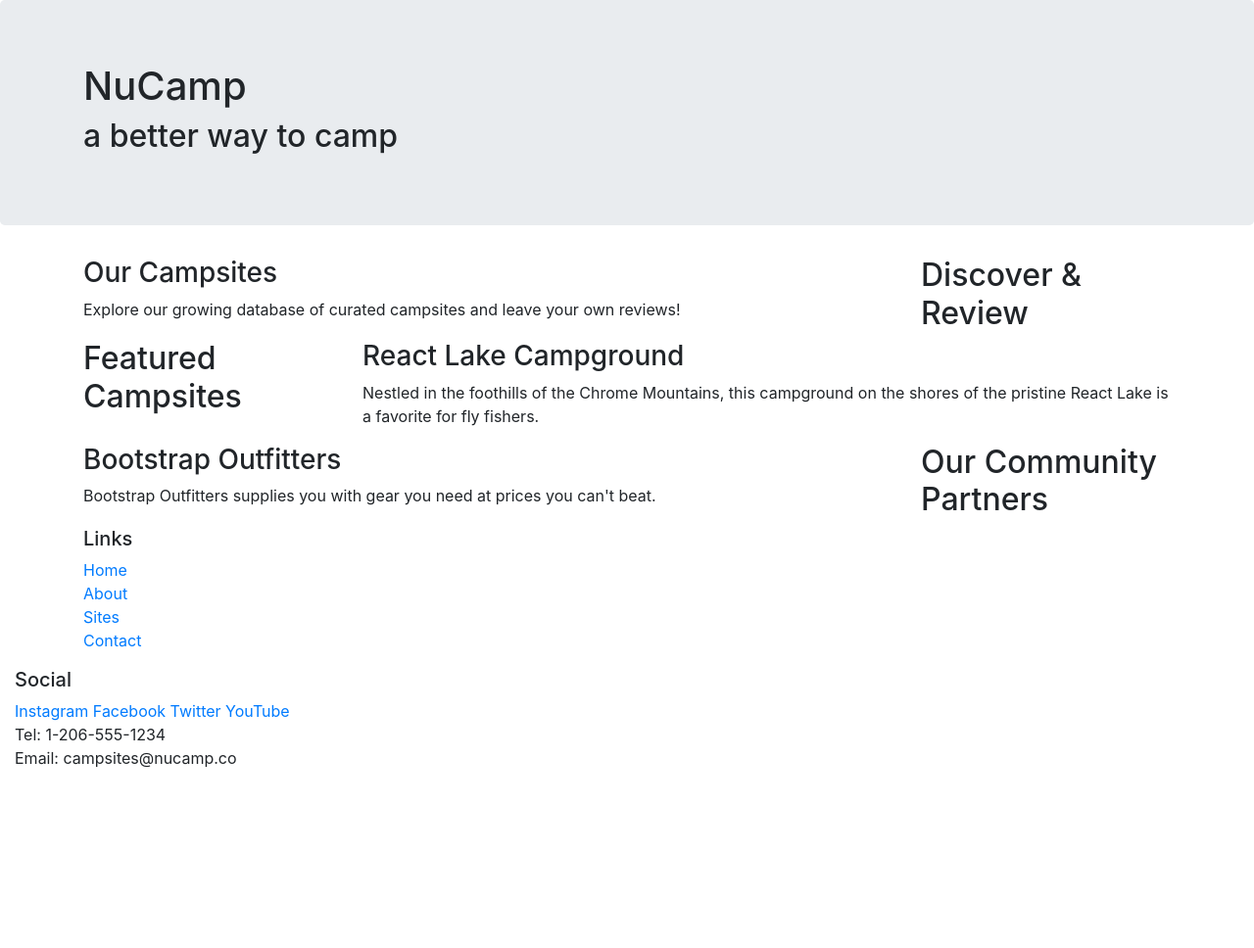
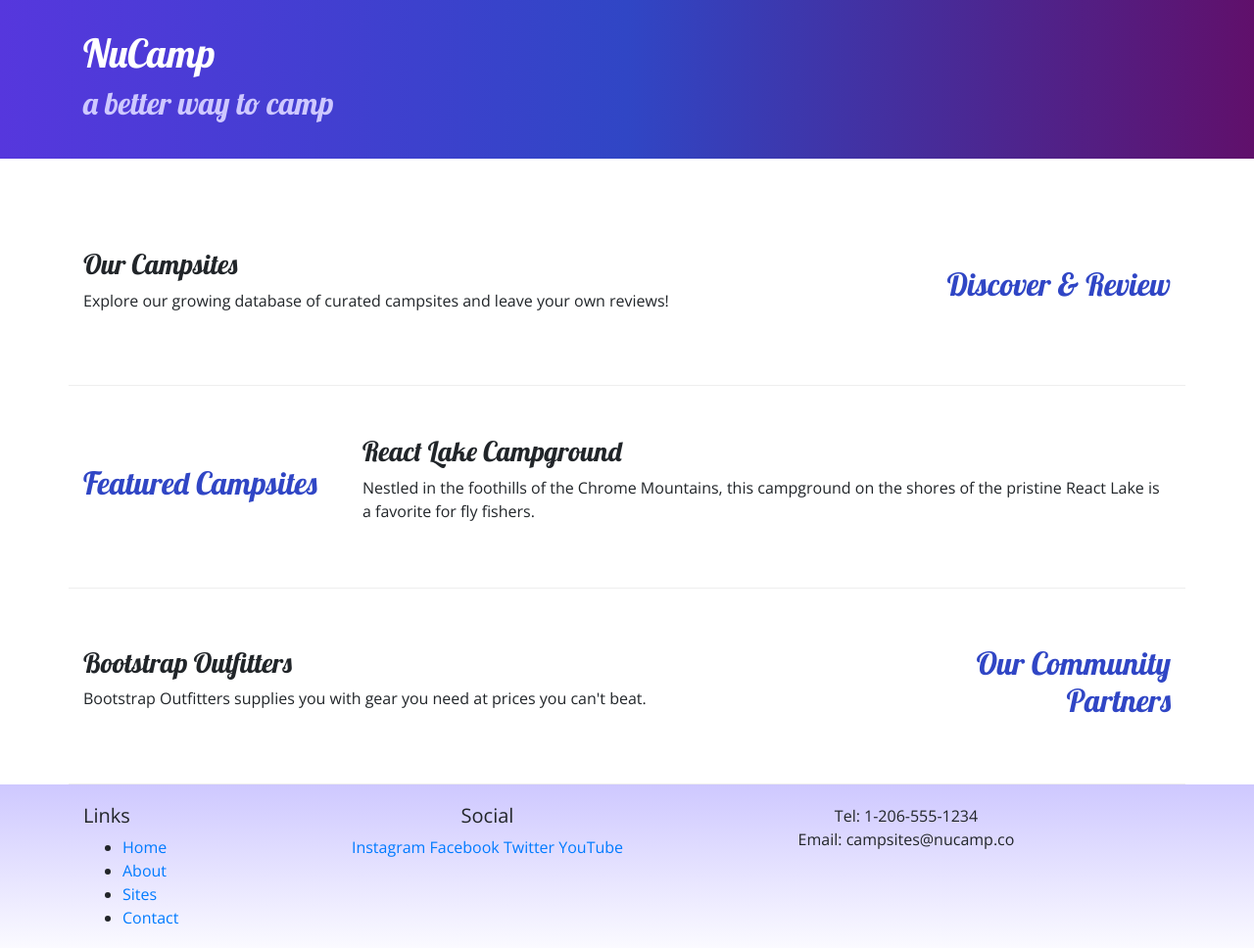
Before and after one commit to surafel9/Bootstrap-Test, a website: page index.html in a window 1280 px wide. Shown: the whole page at 98% size. Before the commit the page ends 800 px from the top, so only its background shows below. Drawn offline with nearby package versions, Linux system fonts and the light colour scheme.

Commit message:
Nucampsite with grid layout

```diff
--- /dev/null
+++ b/css/styles.css
@@ -0,0 +1,29 @@
+body{
+    font-family: "Open Sans", sans-serif;
+}
+h1, h2, h3 {
+    font-family: "Lobster", cursive;
+}
+
+h2{
+    color: #3046c5;
+}
+header h2 {
+    color: #CEC8FF;
+}
+footer{
+    background-image: linear-gradient(#CEC8FF, #fff);
+    padding: 20px 0;
+}
+.jumbotron{
+    padding: 30px;
+    background-image: linear-gradient(to right, #5637DD, #3046C5, #60106B);
+    color: #fff;
+}
+.row-content{
+    padding: 50px 0;
+    border-bottom: 1px ridge;
+    min-height: 200px;
+
+
+}
--- a/index.html
+++ b/index.html
@@ -8,13 +8,16 @@
 
       <!-- Bootstrap CSS -->
       <link rel="stylesheet" href="node_modules/bootstrap/dist/css/bootstrap.min.css" />
+      <link rel="stylesheet" href="https://fonts.googleapis.com/css?family=Lobster|Open+Sans" />
+      <link rel="stylesheet" href="css/styles.css">
+
 </head>
 
 <body>
 
-    <header class="jumbotron">
+    <header class="jumbotron jumbotron-fluid">
         <div class="container">
-            <div class="row">
+            <div class="row align-items-center">
                 <div class="col">
                     <h1>NuCamp</h1>
                     <h2>a better way to camp</h2>
@@ -24,9 +27,9 @@
     </header>
 
     <div class="container">
-        <div class="row">
+        <div class="row row-content align-items-center">
             <div class="col-sm-4 order-sm-last col-md-3">
-                <h2>Discover & Review</h2>
+                <h2 class="text-sm-right">Discover & Review</h2>
             </div>
             <div class="col">
                 <h3>Our Campsites</h3>
@@ -34,7 +37,7 @@
             </div>
         </div>
 
-        <div class="row">
+        <div class="row row-content align-items-center">
             <div class="col-sm-4 col-md-3">
                 <h2>Featured Campsites</h2>
             </div>
@@ -44,9 +47,9 @@
             </div>
         </div>
 
-        <div class="row">
+        <div class="row row-content align-items-center">
             <div class="col-sm-4 order-sm-last col-md-3">
-                <h2>Our Community Partners</h2>
+                <h2 class="text-sm-right">Our Community Partners</h2>
             </div>
             <div class="col">
                 <h3>Bootstrap Outfitters</h3>
@@ -58,27 +61,27 @@
     <footer>
         <div class="container">
             <div class="row">
-                </div class="col-4 col-sm-2 offset-1">
+                <div class="col-4 col-sm-2">
                     <h5>Links</h5>
-                    <ul class="list-unstyled">
+                    <ul>
                         <li><a href="#">Home</a></li>
                         <li><a href="#">About</a></li>
                         <li><a href="#">Sites</a></li>
                         <li><a href="#">Contact</a></li>
                     </ul>
                 </div>
-                <div class="col-6 col-sm-5">
+                <div class="col-6 col-sm-5 text-center">
                     <h5>Social</h5>
                     <a href="http://instagram.com/">Instagram</a>
                     <a href="http://facebook.com/">Facebook</a>
                     <a href="http://twitter.com/">Twitter</a>
                     <a href="http://youtube.com/">YouTube</a>
                 </div>
-                <div class="col-sm-4">
+                <div class="col-sm-4 text-center">
                     Tel: 1-206-555-1234<br />
                     Email: campsites@nucamp.co
                 </div>
-            </div>
+           </div>
         </div>
     </footer>
 
```
